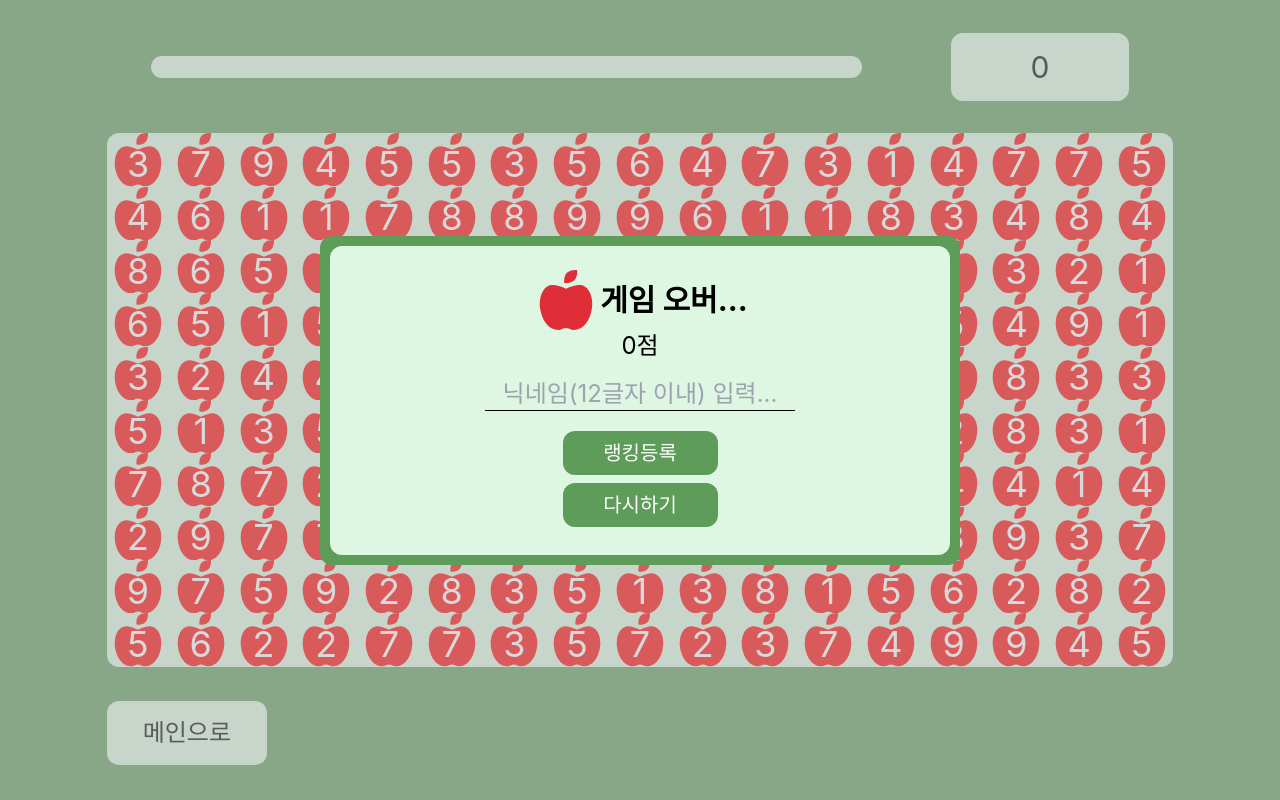
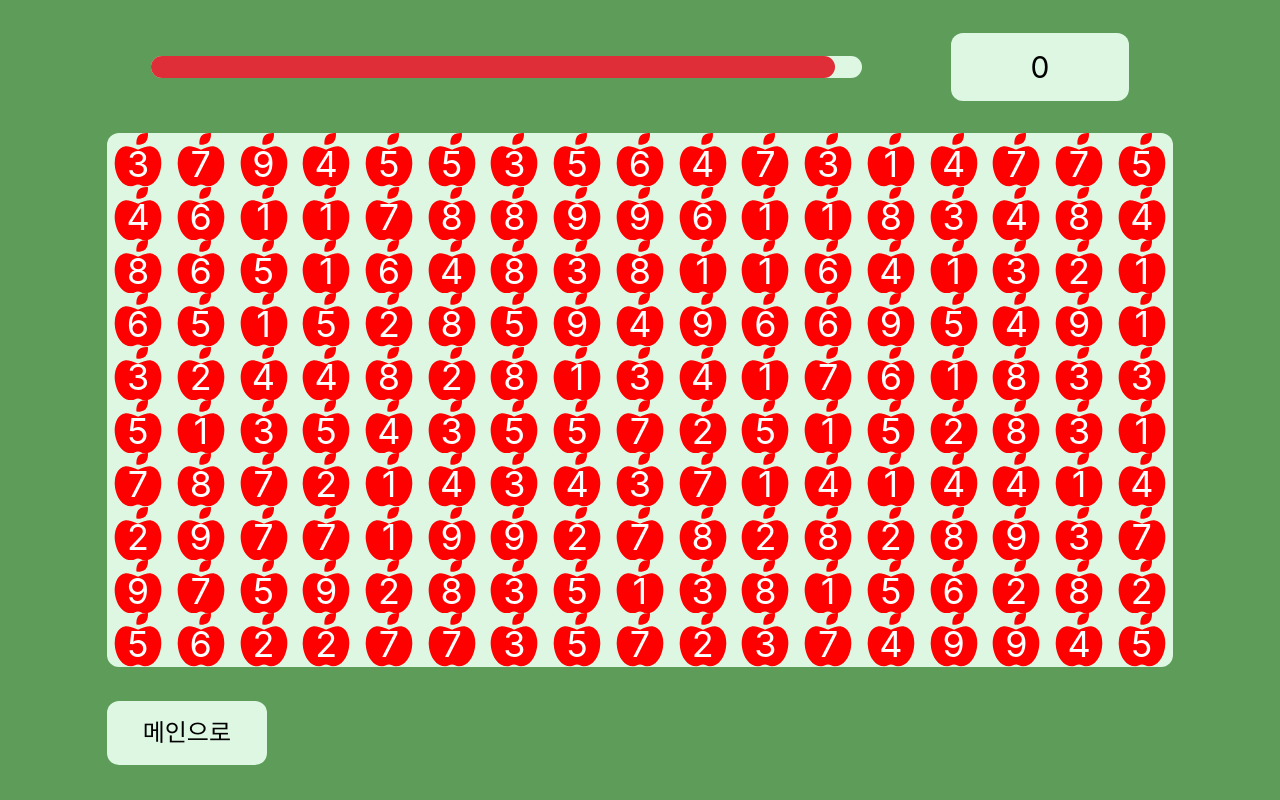
Before and after one commit to Thereisnotruth/AppleGame, a React (Create React App) app: page /game in a window 1280 px wide. Built offline with nearby package versions, Linux system fonts and the light colour scheme; no server answers.

Commit message:
Update GameContainer.tsx

```diff
--- a/src/containers/GameContainer.tsx
+++ b/src/containers/GameContainer.tsx
@@ -23,7 +23,7 @@ const GameContainer = () => {
   const [score, setScore] = useState<number>(0);
   const [selected, setSelected] = useState<number>(0);
   const [selectedArray, setSelectedArray] = useState<Array<HTMLDivElement>>([]);
-  const [time, setTime] = useState<number>(2);
+  const [time, setTime] = useState<number>(120);
   const [isGameOver, setIsGameOver] = useState<boolean>(false);
   const intervalTime: { current: NodeJS.Timeout | null } = useRef(null);
 
```
